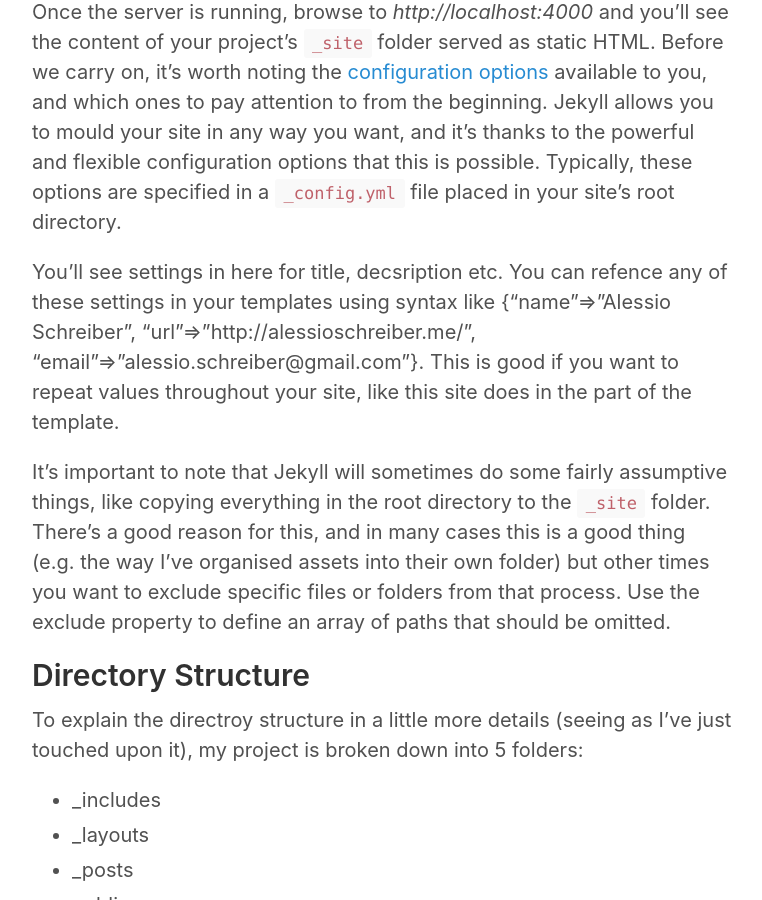
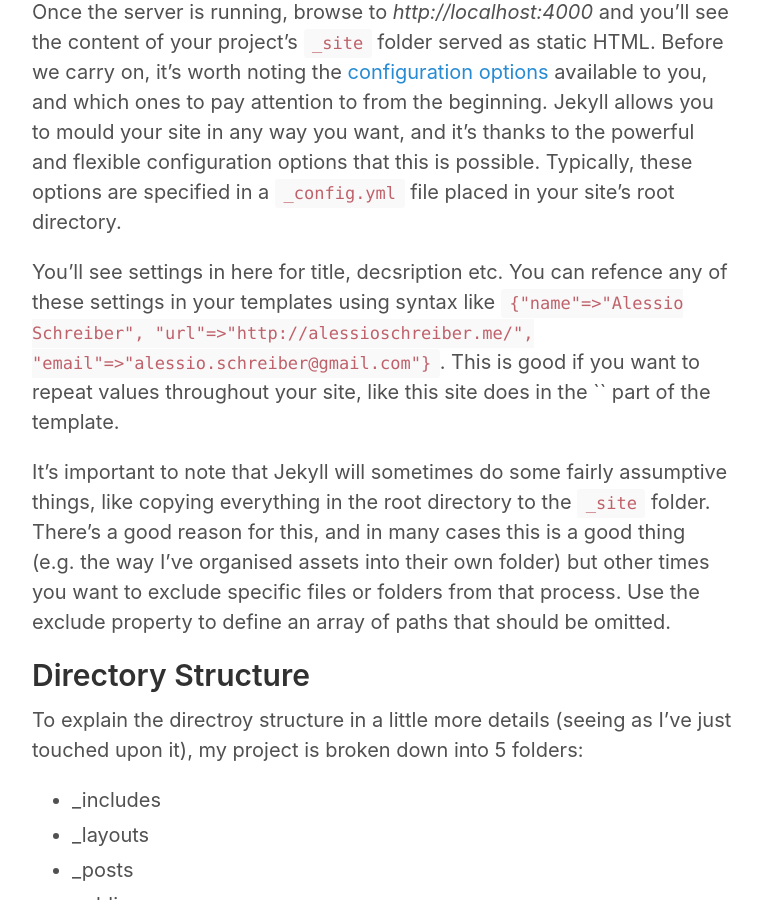
Before and after one commit to Aleschreiber/aleschreiber.github.io, a Jekyll site: the page built from _posts/2019-06-14-an-introduction-to-jekyll.md, in a window 1280 px wide and 900 px high, scrolled down 2288 px. Shown: the whole window, without its empty margins (258-1020 px from the left). Built offline with Jekyll 4.4.1, drawn with Linux system fonts in a browser that asks for light colours.

Commit message:
Correct some format errors 2019-06-14

```diff
--- a/_posts/2019-06-14-an-introduction-to-jekyll.md
+++ b/_posts/2019-06-14-an-introduction-to-jekyll.md
@@ -44,7 +44,7 @@ Once the server is running, browse to *http://localhost:4000*  and you'll see th
 Before we carry on, it's worth noting the [configuration options](https://jekyllrb.com/docs/configuration/) available to you, and which ones to pay attention to from the beginning.
 Jekyll allows you to mould your site in any way you want, and it’s thanks to the powerful and flexible configuration options that this is possible. Typically, these options are specified in a `_config.yml` file placed in your site's root directory.
 
-You'll see settings in here for title, decsription etc. You can refence any of these settings in your templates using syntax like {{site.author}}. This is good if you want to repeat values throughout your site, like this site does in the {{site.description}} part of the template.
+You'll see settings in here for title, decsription etc. You can refence any of these settings in your templates using syntax like `{{site.author}}`. This is good if you want to repeat values throughout your site, like this site does in the `{{site.description}}` part of the template.
 
 It's important to note that Jekyll will sometimes do some fairly assumptive things, like copying everything in the root directory to the `_site` folder. There's a good reason for this, and in many cases this is a good thing (e.g. the way I've organised assets into their own folder) but other times you want to exclude specific files or folders from that process. Use the exclude property to define an array of paths that should be omitted.
 
```
